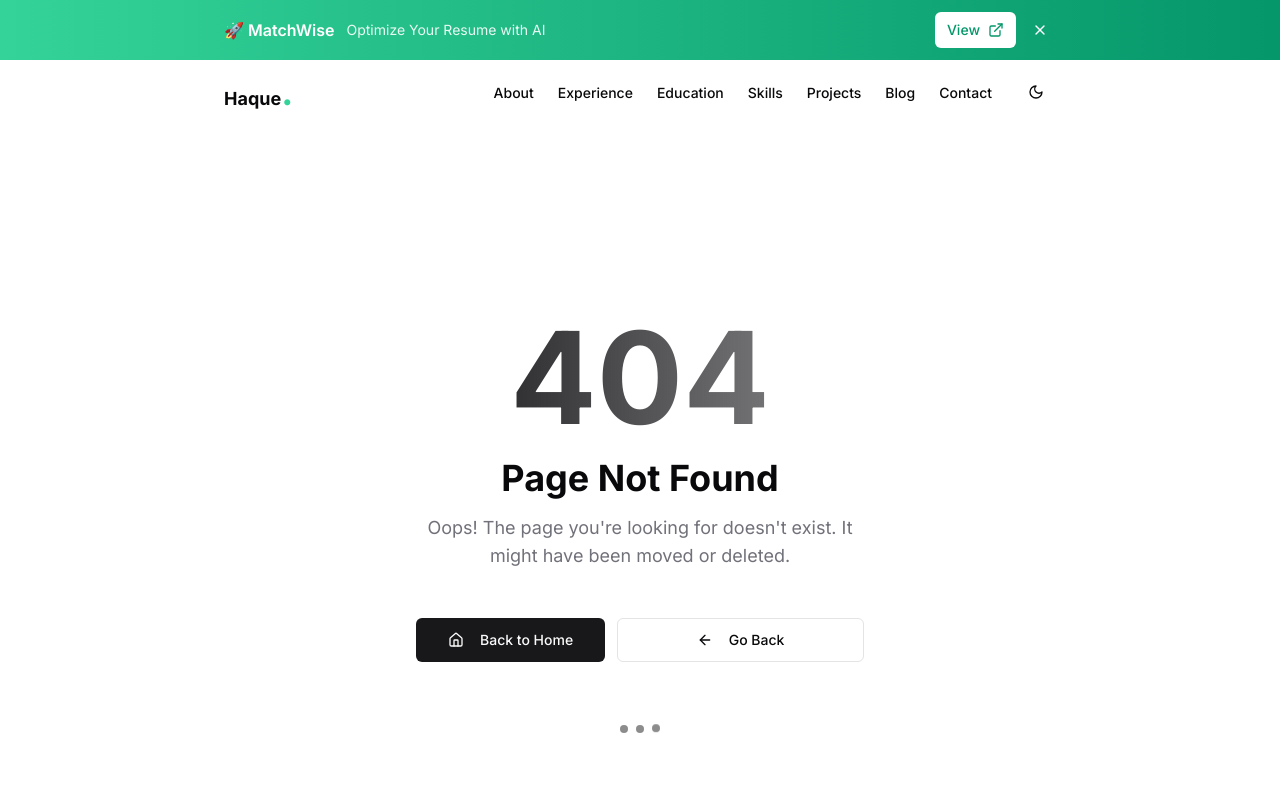
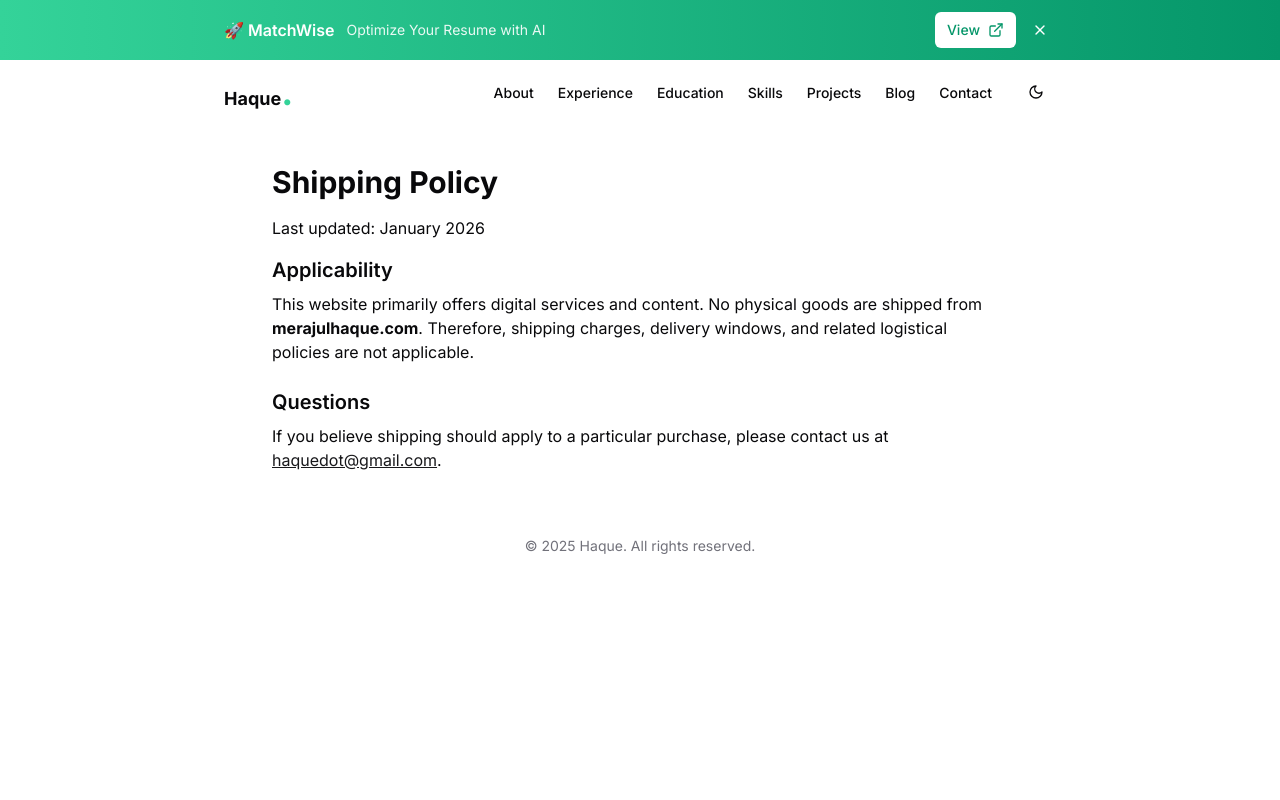
Before and after one commit to haquedot/haque-portfolio, a Next.js app: page /shipping-policy in a window 1280 px wide. Before the commit this address had no page. Shown: the top 800 px of the page. Built offline with nearby package versions, Linux system fonts and the light colour scheme.

Commit message:
ADD: create Contact and Shipping Policy pages

```diff
--- /dev/null
+++ b/app/contact/page.tsx
@@ -0,0 +1,7 @@
+import Contact from "@/components/contact"
+
+export default function ContactPage() {
+    return (
+        <Contact />
+    )
+}
--- /dev/null
+++ b/app/shipping-policy/page.tsx
@@ -0,0 +1,29 @@
+import React from "react"
+
+export default function ShippingPolicy() {
+  return (
+    <main className="mx-auto max-w-3xl px-4 py-10">
+      <h1 className="text-3xl font-bold mb-4">Shipping Policy</h1>
+
+      <p className="mb-4">Last updated: January 2026</p>
+
+      <section className="mb-6">
+        <h2 className="text-xl font-semibold mb-2">Applicability</h2>
+        <p>
+          This website primarily offers digital services and content. No
+          physical goods are shipped from <strong>merajulhaque.com</strong>.
+          Therefore, shipping charges, delivery windows, and related
+          logistical policies are not applicable.
+        </p>
+      </section>
+
+      <section>
+        <h2 className="text-xl font-semibold mb-2">Questions</h2>
+        <p>
+          If you believe shipping should apply to a particular purchase,
+          please contact us at <a href="mailto:haquedot@gmail.com" className="underline text-primary">haquedot@gmail.com</a>.
+        </p>
+      </section>
+    </main>
+  )
+}
```
